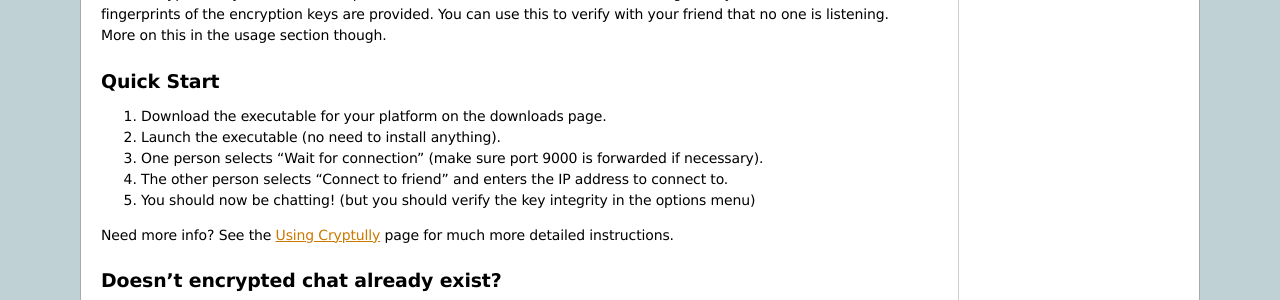
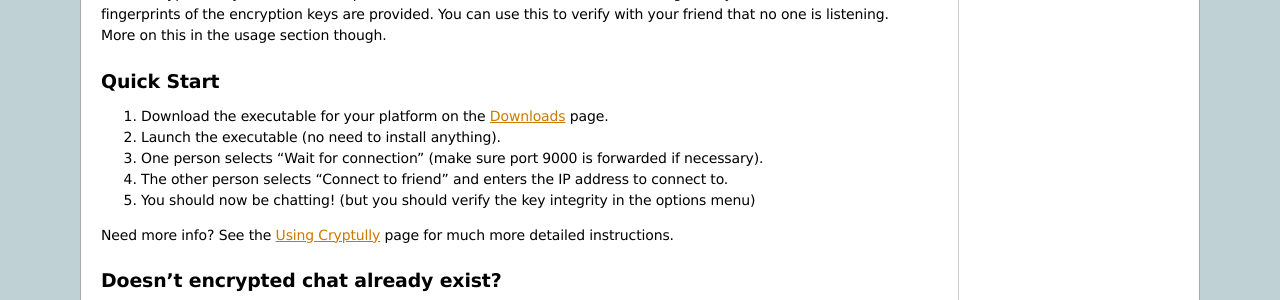
Before and after one commit to shanet/Cryptully, a Sphinx documentation site: the page built from docs/index.rst, in a window 1280 px wide. Shown: the part 868-1168 px from the top of the page. Built offline with Sphinx 7.4.7, drawn with Linux system fonts in a browser that asks for light colours; part of the change alters nothing that is shown.

```diff
--- a/docs/index.rst
+++ b/docs/index.rst
@@ -41,7 +41,7 @@ section though.
 Quick Start
 -----------
 
-1. Download the executable for your platform on the downloads page.
+1. Download the executable for your platform on the :ref:`downloads` page.
 2. Launch the executable (no need to install anything).
 3. One person selects "Wait for connection" (make sure port 9000 is forwarded if necessary).
 4. The other person selects "Connect to friend" and enters the IP address to connect to.
```
